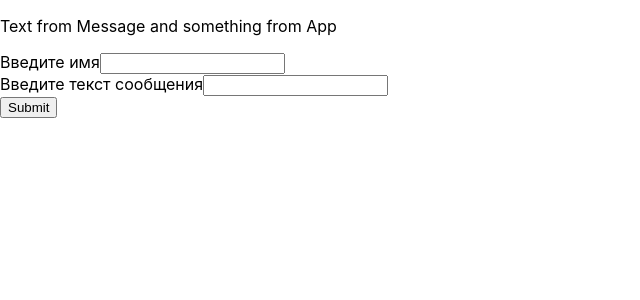
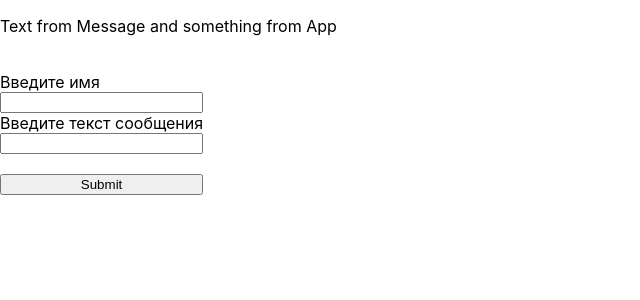
Before and after one commit to Otter-git/React-git, a React (Create React App) app in the folder first-app/: page / in a window 1280 px wide. Shown: the top 300 px of the page, without its empty margins (0-640 px from the left). Built offline with nearby package versions, Linux system fonts and the light colour scheme.

Commit message:
homework point 5 and css

```diff
--- a/first-app/src/App.css
+++ b/first-app/src/App.css
@@ -36,3 +36,14 @@
     transform: rotate(360deg);
   }
 }
+
+form {
+  display: flex;
+  flex-direction: column;
+  width: fit-content;
+  padding-top: 20px;
+}
+
+.btn {
+  margin-top: 20px;
+}
--- a/first-app/src/App.js
+++ b/first-app/src/App.js
@@ -23,11 +23,14 @@ function App() {
   };
 
   useEffect(() => {
-    if (messageList.length != 0 && messageList.slice(-1)[0].author != 'BOT'){
-      setMessageList([...messageList, {"id": count, "author": "BOT", "text": "Ваше обращение принято"}]);
-      updateCount();
-    }
-  }, [messageList]);
+    const interval = setInterval (() => {
+      if (messageList.length != 0 && messageList.slice(-1)[0].author != 'BOT'){
+        setMessageList([...messageList, {"id": count, "author": "BOT", "text": "Ваше обращение принято"}]);
+        updateCount();
+      }
+    }, 2000);
+    return () => clearInterval(interval)
+    }, [messageList]);
 
   return (
     <>
@@ -43,10 +46,10 @@ function App() {
         </div>
         <form action="#" onSubmit={updateMessageList}>
           <label>Введите имя</label>
-          <input type="text" name="author"/><br/>
+          <input type="text" name="author"/>
           <label>Введите текст сообщения</label>
-          <input type="text" name="text"/><br/>
-          <input type="submit"/>
+          <input type="text" name="text"/>
+          <input className="btn" type="submit"/>
         </form>
     </>
   );
```
